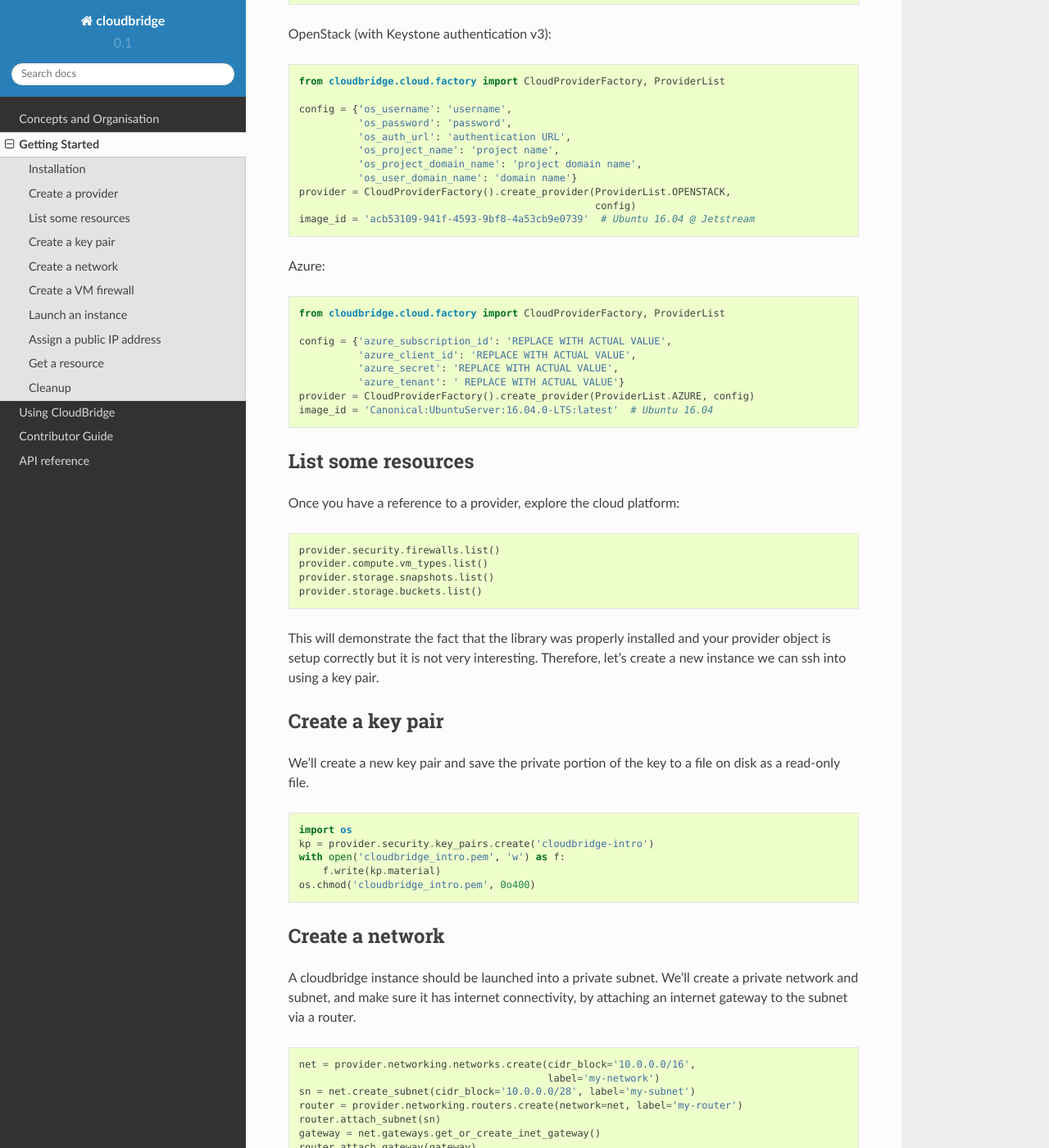
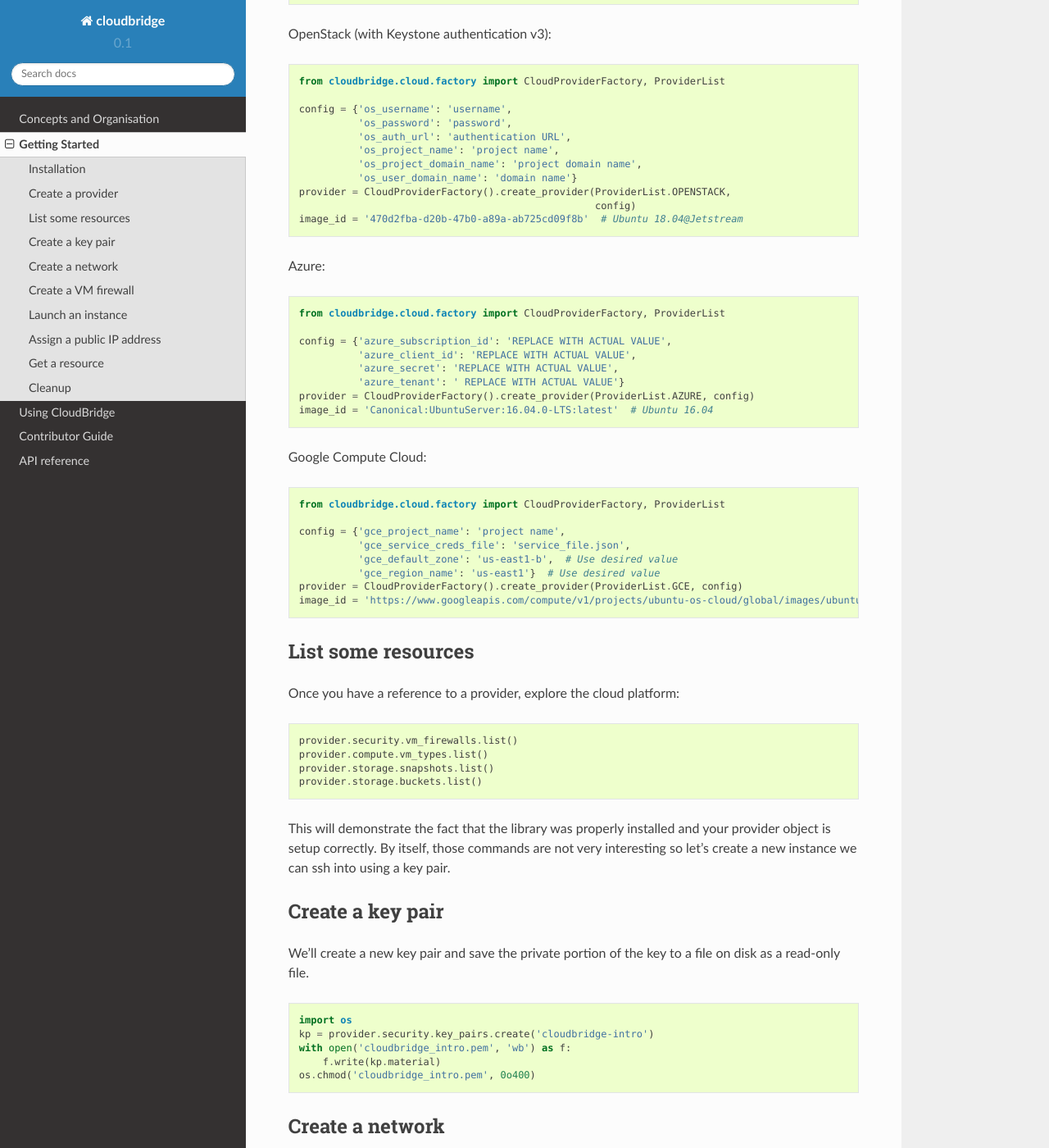
Before and after one commit to CloudVE/cloudbridge, a Sphinx documentation site: the page built from docs/getting_started.rst, in a window 1280 px wide and 1400 px high, scrolled down 1085 px. Shown: the whole window at 82% size. Built offline with Sphinx 7.4.7 and the Read the Docs theme 2.0.0, drawn with Linux system fonts in a browser that asks for light colours; some of the changed text lies outside the part shown.

Commit message:
Fix GCE key pair creation on py3; start docs update

```diff
--- a/docs/getting_started.rst
+++ b/docs/getting_started.rst
@@ -64,7 +64,7 @@
               'os_user_domain_name': 'domain name'}
     provider = CloudProviderFactory().create_provider(ProviderList.OPENSTACK,
                                                       config)
-    image_id = 'acb53109-941f-4593-9bf8-4a53cb9e0739'  # Ubuntu 16.04 @ Jetstream
+    image_id = '470d2fba-d20b-47b0-a89a-ab725cd09f8b'  # Ubuntu 18.04@Jetstream
 
 Azure:
 
@@ -79,6 +79,18 @@
     provider = CloudProviderFactory().create_provider(ProviderList.AZURE, config)
     image_id = 'Canonical:UbuntuServer:16.04.0-LTS:latest'  # Ubuntu 16.04
 
+Google Compute Cloud:
+
+.. code-block:: python
+
+    from cloudbridge.cloud.factory import CloudProviderFactory, ProviderList
+
+    config = {'gce_project_name': 'project name',
+              'gce_service_creds_file': 'service_file.json',
+              'gce_default_zone': 'us-east1-b',  # Use desired value
+              'gce_region_name': 'us-east1'}  # Use desired value
+    provider = CloudProviderFactory().create_provider(ProviderList.GCE, config)
+    image_id = 'https://www.googleapis.com/compute/v1/projects/ubuntu-os-cloud/global/images/ubuntu-1804-bionic-v20181222'
 
 List some resources
 -------------------
@@ -86,14 +98,14 @@
 
 .. code-block:: python
 
-    provider.security.firewalls.list()
+    provider.security.vm_firewalls.list()
     provider.compute.vm_types.list()
     provider.storage.snapshots.list()
     provider.storage.buckets.list()
 
 This will demonstrate the fact that the library was properly installed and your
-provider object is setup correctly but it is not very interesting. Therefore,
-let's create a new instance we can ssh into using a key pair.
+provider object is setup correctly. By itself, those commands are not very
+interesting so let's create a new instance we can ssh into using a key pair.
 
 Create a key pair
 -----------------
@@ -104,7 +116,7 @@
 
     import os
     kp = provider.security.key_pairs.create('cloudbridge-intro')
-    with open('cloudbridge_intro.pem', 'w') as f:
+    with open('cloudbridge_intro.pem', 'wb') as f:
         f.write(kp.material)
     os.chmod('cloudbridge_intro.pem', 0o400)
 
@@ -117,9 +129,11 @@
 .. code-block:: python
 
     net = provider.networking.networks.create(cidr_block='10.0.0.0/16',
-                                              label='my-network')
-    sn = net.create_subnet(cidr_block='10.0.0.0/28', label='my-subnet')
-    router = provider.networking.routers.create(network=net, label='my-router')
+                                              label='cb-network')
+    zone = provider.compute.regions.get(provider.region_name).zones[0]
+    sn = net.create_subnet(
+        cidr_block='10.0.0.0/28', label='cb-subnet', zone=zone)
+    router = provider.networking.routers.create(network=net, label='cb-router')
     router.attach_subnet(sn)
     gateway = net.gateways.get_or_create_inet_gateway()
     router.attach_gateway(gateway)
```
Also changed, not shown: other parts of docs/getting_started.rst (+1 -2 lines), 1 other file.
